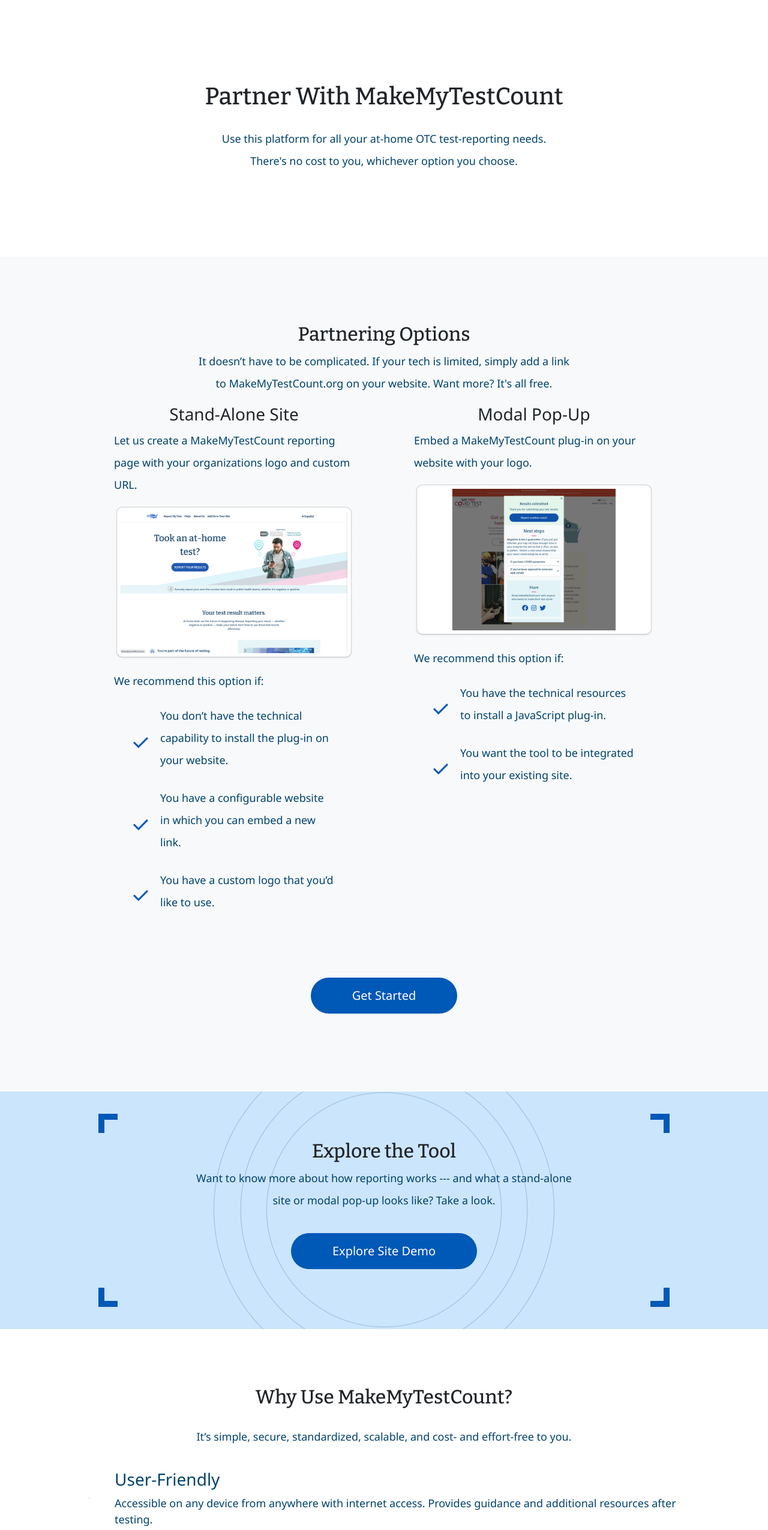
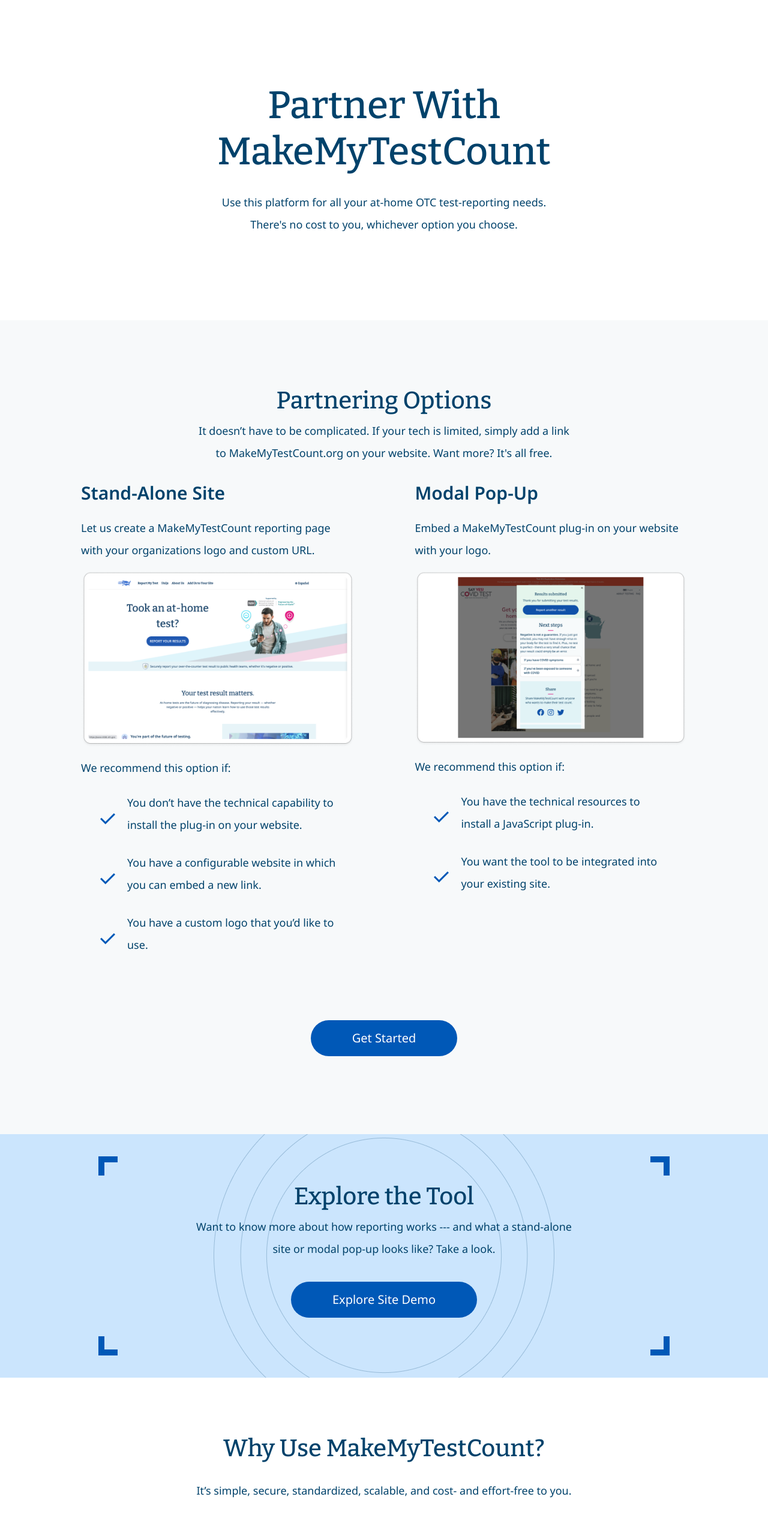
Before and after one commit to RosanneE/CovidTracker-TOPS2023, a React (Create React App) app in the folder frontend/: page /PartnerWhiteLabel in a window 1280 px wide. Shown: the part 80-2631 px from the top of the page at 60% size. Built offline with nearby package versions, Linux system fonts and the light colour scheme.

Commit message:
Fixed class names and css

```diff
--- a/frontend/src/App.css
+++ b/frontend/src/App.css
@@ -41,7 +41,6 @@ h3 {
   border: none;
   border-radius: 1.875rem;
   background: #0058b7;
-  height: 3.75rem;
   padding: 1.25rem 4.313rem;
   justify-content: center;
   align-items: center;
--- a/frontend/src/Components/CriticalQuestions/CriticalQuestions.css
+++ b/frontend/src/Components/CriticalQuestions/CriticalQuestions.css
@@ -68,7 +68,7 @@ margin-top: 2rem;
     cursor: pointer;
 }
 
-input {
+.reqQuestionsInput {
 border-radius: 0.8rem;
 border: 1px solid #D9D9D9;
 background: #FFF;
--- a/frontend/src/Components/CriticalQuestions/ReqQuestion4.jsx
+++ b/frontend/src/Components/CriticalQuestions/ReqQuestion4.jsx
@@ -11,7 +11,7 @@ export default function ReqQuestion4(props) {
 
     <div className="questionAnswer">
         <p><span className="question">How old are you?</span><span className="asterisk">*</span><br/>
-        <input type="text" placeholder="e.g., 44"></input></p>
+        <input className="reqQuestionsInput" type="text" placeholder="e.g., 44"></input></p>
     </div>
 
     <div className="nextButtonDiv">
--- a/frontend/src/Components/CriticalQuestions/ReqQuestion5.jsx
+++ b/frontend/src/Components/CriticalQuestions/ReqQuestion5.jsx
@@ -11,7 +11,7 @@ export default function ReqQuestion5(props) {
 
     <div className="questionAnswer">
         <p><span className="question">What is your home Zip Code?</span><span className="asterisk">*</span><br/>
-        <input type="text" placeholder="e.g., 11111"></input></p>
+        <input className="reqQuestionsInput" type="text" placeholder="e.g., 11111"></input></p>
     </div>
 
     <div className="nextButtonDiv">
--- a/frontend/src/Pages/WhiteLabeling/PartnerWhiteLabel.jsx
+++ b/frontend/src/Pages/WhiteLabeling/PartnerWhiteLabel.jsx
@@ -25,7 +25,7 @@ function PartnerPage(props) {
 {/* ------------------------------------------------------------ */}
 
       <div className="partneringOptions">
-        <h2>Partnering Options</h2>
+        <h2 className="partnerH2">Partnering Options</h2>
         <p>
           It doesn’t have to be complicated. If your tech is limited, simply add
           a link <br/>
@@ -35,7 +35,7 @@ function PartnerPage(props) {
           <tbody>
             <tr>
               <td className="partneringTd">
-                <h3>Stand-Alone Site</h3>
+                <h3 className="partnerH3">Stand-Alone Site</h3>
                 <p>
                   Let us create a MakeMyTestCount reporting page with your
                   organizations logo and custom URL.
@@ -67,7 +67,7 @@ function PartnerPage(props) {
                 </ul>
               </td>
               <td className="partneringTd">
-                <h3>Modal Pop-Up</h3>
+                <h3 className="partnerH3">Modal Pop-Up</h3>
                 <p>
                   Embed a MakeMyTestCount plug-in on your website with your
                   logo.
@@ -109,7 +109,7 @@ function PartnerPage(props) {
   <img src={vector3} class="top-right" alt="Top right border"/>
   <img src={vector2} class="bottom-left" alt="Bottom left border"/>
   <img src={vector4} class="bottom-right" alt="Bottom right border"/>
-        <h2>Explore the Tool</h2>
+        <h2 className="partnerH2">Explore the Tool</h2>
         <p>
           Want to know more about how reporting works --- and what a stand-alone<br/>
           site or modal pop-up looks like? Take a look.
@@ -120,7 +120,7 @@ function PartnerPage(props) {
 {/* ------------------------------------------------------------ */}
 
       <div className="whyUseMMTC">
-        <h2>Why Use MakeMyTestCount?</h2>
+        <h2 className="partnerH2">Why Use MakeMyTestCount?</h2>
         <p>
           It’s simple, secure, standardized, scalable, and cost- and effort-free
           to you.
--- a/frontend/src/Pages/WhiteLabeling/WhiteLabelingCSS/PartnerWhiteLabel.css
+++ b/frontend/src/Pages/WhiteLabeling/WhiteLabelingCSS/PartnerWhiteLabel.css
@@ -1,12 +1,43 @@
 /* Partner White Label Page CSS */
+
+*, ::after, ::before {
+  box-sizing: inherit !important;
+}
+
+.partnerH2 {
+  color: #00426b;
+  text-align: center;
+  font-family: Bitter;
+  font-size: 2.5rem;
+  font-style: normal;
+  font-weight: 500;
+  line-height: normal;
+}
+
+.partnerH3 {
+  color: #00426b;
+  font-family: Noto Sans;
+  font-size: 1.875rem;
+  font-style: normal;
+  font-weight: 600;
+  line-height: 4rem; /* 120% */
+  text-align: left;
+}
 
 .whyUseMMTCHeader1 {
     margin-bottom: 1.125rem;
+    color: #00426b;
+    text-align: center;
+    font-family: Bitter;
+    font-size: 4rem;
+    font-style: normal;
+    font-weight: 500;
+    line-height: normal;
   }
 
   .whyUseMMTCHeader3 {
-    margin-top: 0rem;
-    margin-bottom: 0.625rem;
+    margin-top: 1rem;
+    margin-bottom: 1rem;
   }
 
   .partnerWMMTC {
@@ -144,6 +175,7 @@
   }
 
   .whyUseMMTCLi {
+    margin-bottom: 1rem;
     flex: 1;
     text-align: left;
   }
```
